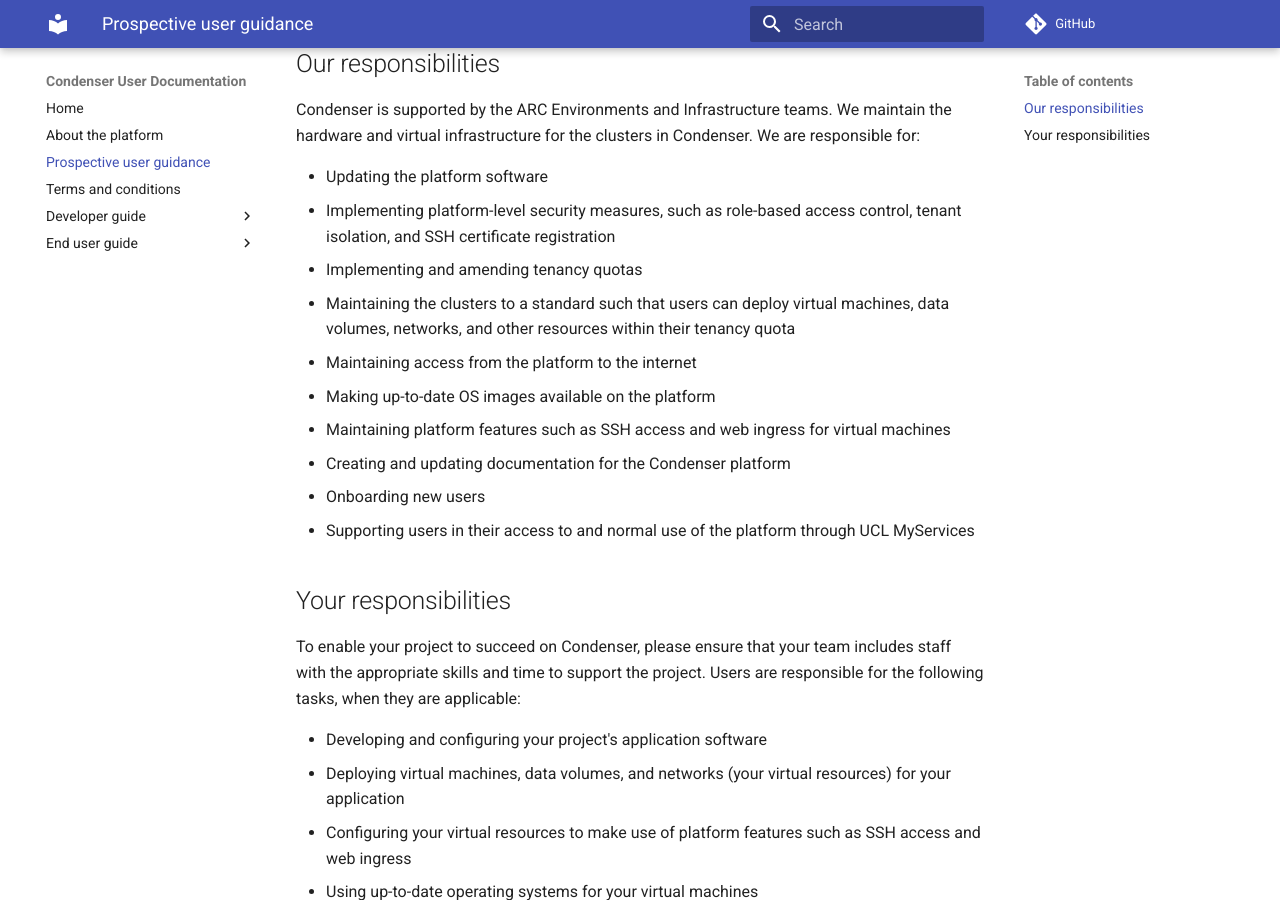
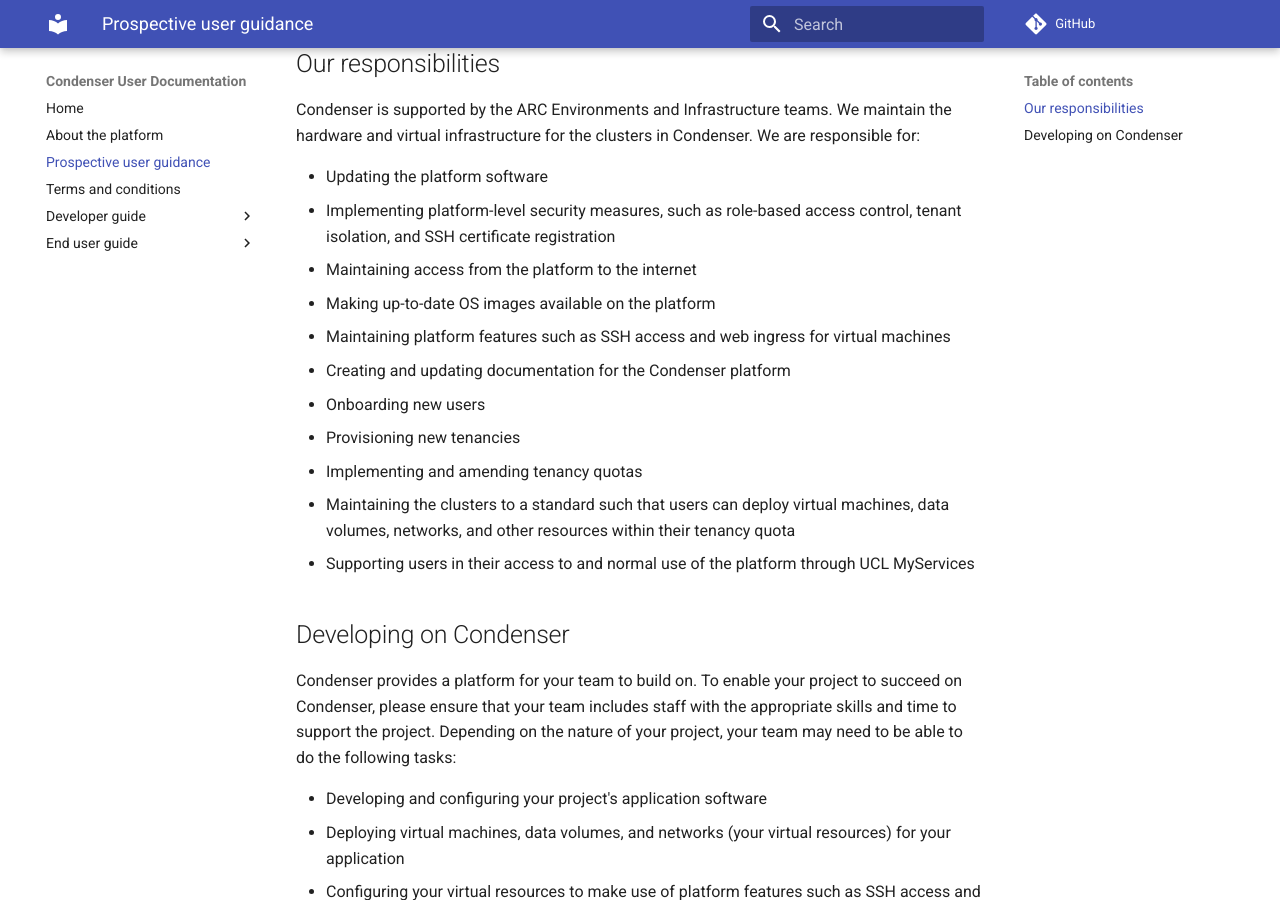
Before and after one commit to UCL-ARC/condenser-mkdocs, an MkDocs documentation site: the page built from docs/prospective_user_guidance.md, in a window 1280 px wide and 900 px high, scrolled down 343 px. Built offline with MkDocs 1.6.1 and Material for MkDocs 9.7.7, drawn with Linux system fonts in a browser that asks for light colours; comment, search, counter and statistics services are not loaded.

Commit message:
reframe this list more as things you'll need to plan for

```diff
--- a/docs/prospective_user_guidance.md
+++ b/docs/prospective_user_guidance.md
@@ -21,22 +21,24 @@ responsible for:
 - Updating the platform software
 - Implementing platform-level security measures, such as role-based access control,
   tenant isolation, and SSH certificate registration
-- Implementing and amending tenancy quotas
-- Maintaining the clusters to a standard such that users can deploy virtual machines,
-  data volumes, networks, and other resources within their tenancy quota
 - Maintaining access from the platform to the internet
 - Making up-to-date OS images available on the platform
 - Maintaining platform features such as SSH access and web ingress for virtual machines
 - Creating and updating documentation for the Condenser platform
 - Onboarding new users
+- Provisioning new tenancies
+- Implementing and amending tenancy quotas
+- Maintaining the clusters to a standard such that users can deploy virtual machines,
+  data volumes, networks, and other resources within their tenancy quota
 - Supporting users in their access to and normal use of the platform through UCL
   MyServices
 
-## Your responsibilities
+## Developing on Condenser
 
-To enable your project to succeed on Condenser, please ensure that your team includes
-staff with the appropriate skills and time to support the project. Users are
-responsible for the following tasks, when they are applicable:
+Condenser provides a platform for your team to build on. To enable your project
+to succeed on Condenser, please ensure that your team includes staff with the appropriate
+skills and time to support the project. Depending on the nature of your project,
+your team may need to be able to do the following tasks:
 
 - Developing and configuring your project's application software
 - Deploying virtual machines, data volumes, and networks (your virtual resources)
```
